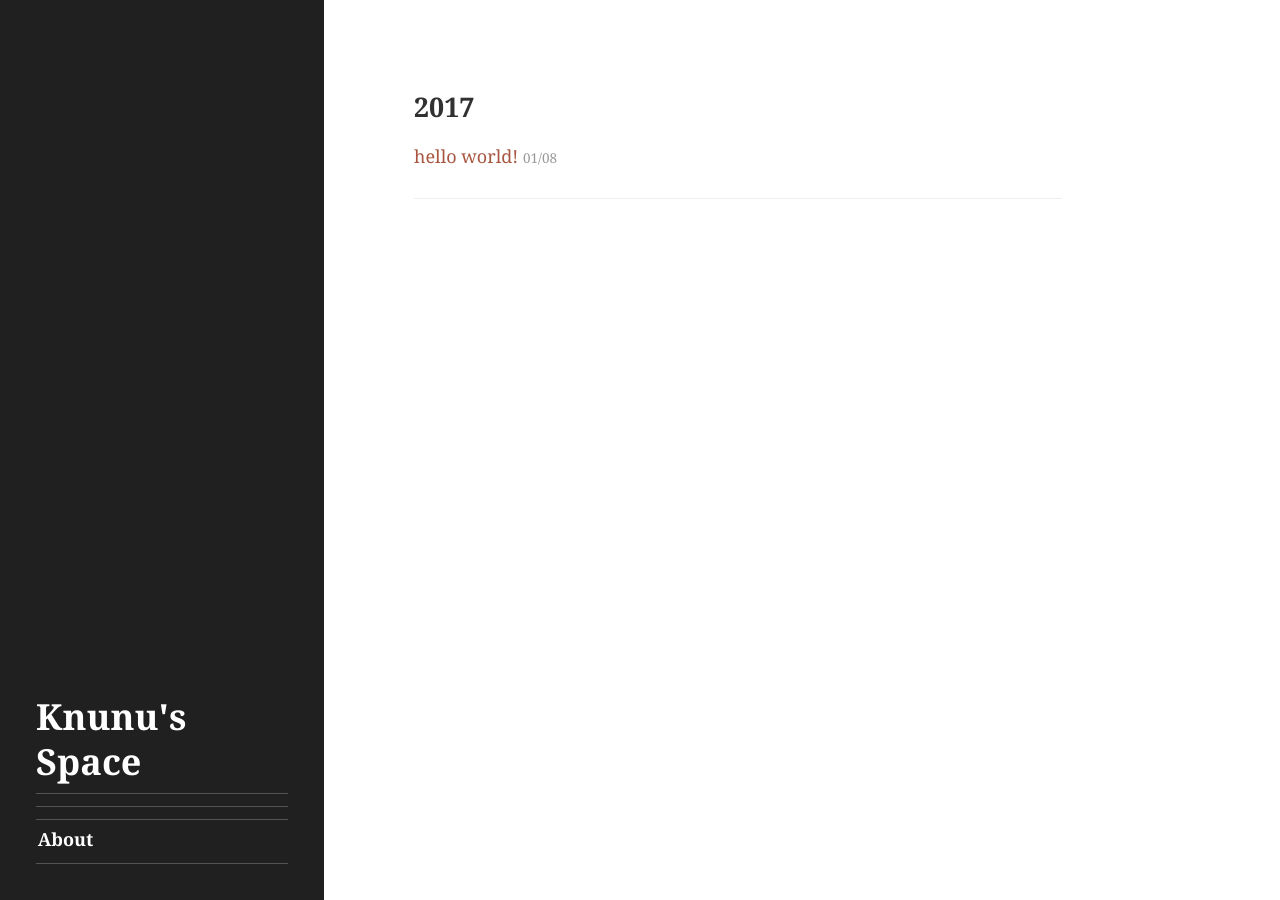
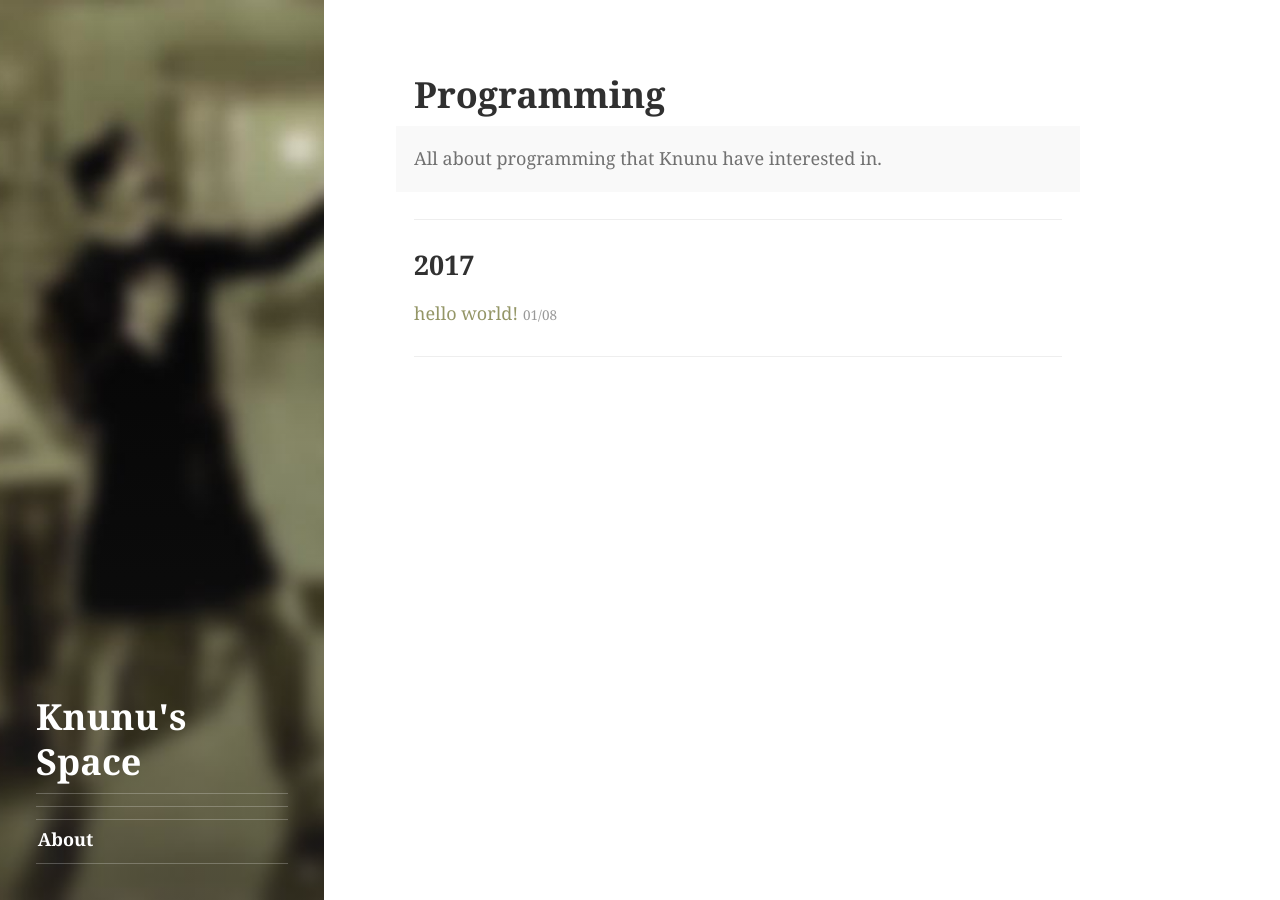
Before and after one commit to knunu/knunu.github.io, a Jekyll site: the page built from tag/programming.md, in a window 1280 px wide. Built offline with Jekyll 4.4.1, drawn with Linux system fonts in a browser that asks for light colours.

```diff
--- a/_data/tags.yml
+++ b/_data/tags.yml
@@ -25,3 +25,17 @@ jekyll:
   color: '#949667'
   description: >
     Jekyll is a static site generator, an open-source tool for creating simple yet powerful websites of all shapes and sizes.
+
+life:
+  name: Life
+  image: //public/img/hyde.jpg
+  color: '#949667'
+  description: >
+    Knunu's daily life
+
+programming:
+  name: Programming
+  image: /public/img/jekyll.jpg
+  color: '#949667'
+  description: >
+    All about programming that Knunu have interested in.
```
Also changed, not shown: _posts/2017-01-08-hello-world.md (+1 -1 lines).
